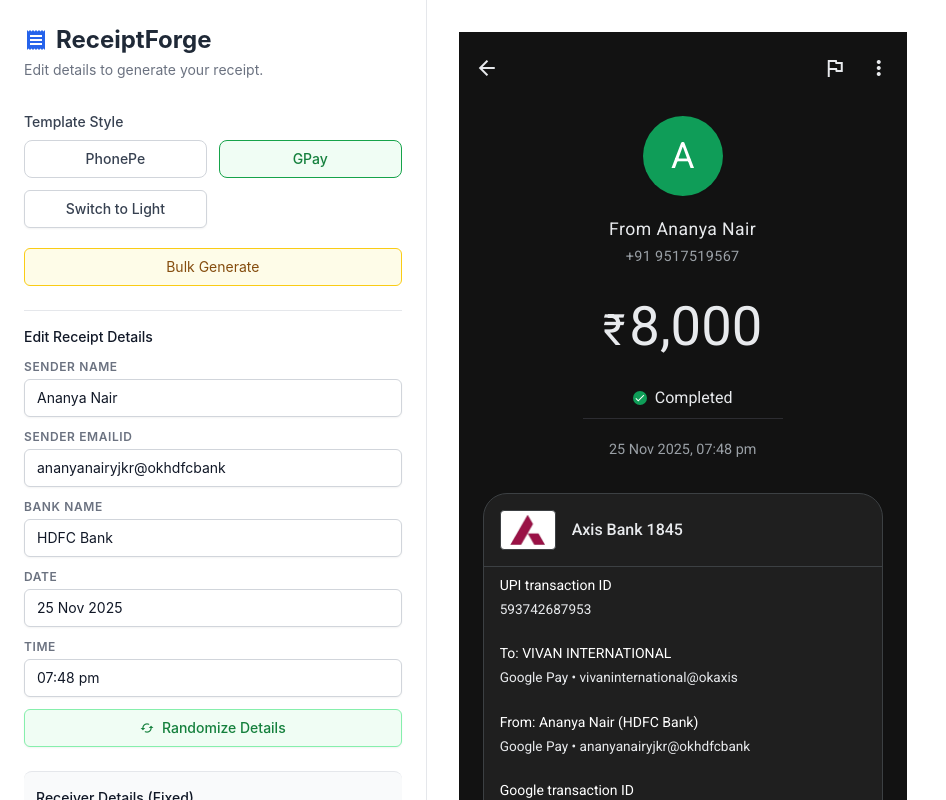
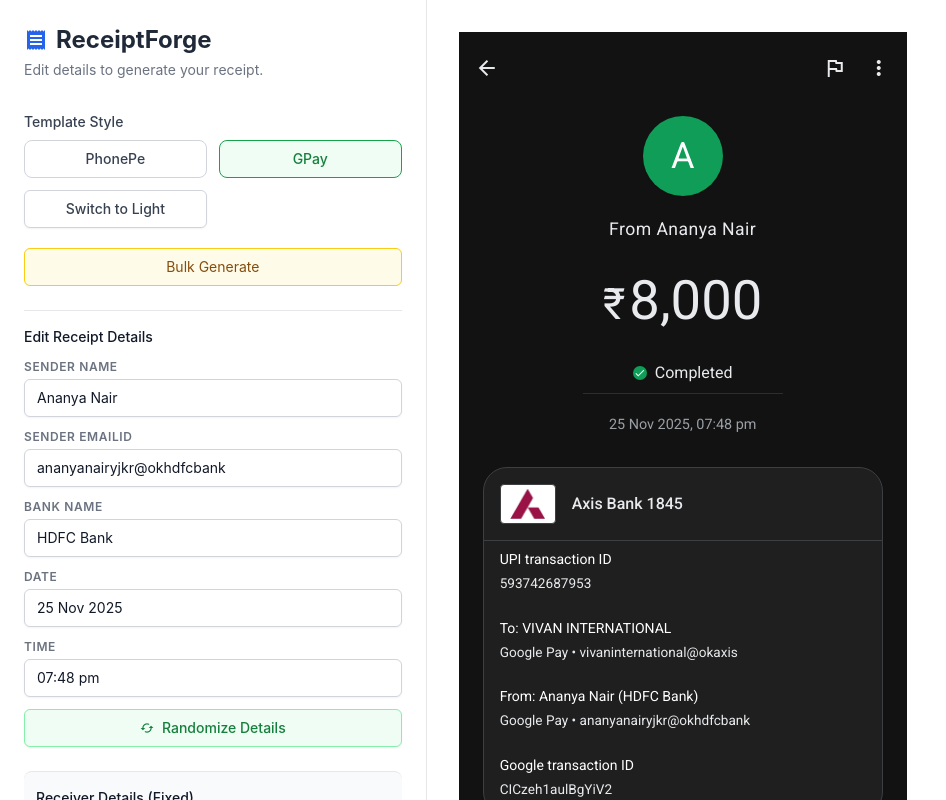
Before and after one commit to spidyboy05/Payment-receipts-editor, a React (Vite) app: page / in a window 1280 px wide. Shown: the whole page, without its empty margins (0-946 px from the left). Built offline with nearby package versions, Linux system fonts and the light colour scheme.

Commit message:
Update GPayReceipt.tsx

```diff
--- a/components/GPayReceipt.tsx
+++ b/components/GPayReceipt.tsx
@@ -48,9 +48,9 @@ export const GPayReceipt: React.FC<Props> = ({ data }) => {
         </p>
 
         {/* Mobile Number */}
-        <p className={`text-[0.9rem] ${textSecondary} mt-1 font-normal tracking-wide`}>
+        {/* <p className={`text-[0.9rem] ${textSecondary} mt-1 font-normal tracking-wide`}>
             {data.senderMobile || data.senderId}
-        </p>
+        </p> */}
 
         {/* Amount - Specific Font Weight and Size */}
         <div className="mt-8 mb-8 flex items-baseline space-x-1">
@@ -123,7 +123,7 @@ export const GPayReceipt: React.FC<Props> = ({ data }) => {
 
                 <div>
                   <p className={`${labelClass} text-sm  mb-1`}>Google transaction ID</p>
-                  <p className={`${textPrimary} text-[0.85rem] font-normal`}>CICAgLD{data.transactionId.substring(0, 5)}-vYw</p>
+                  <p className={`${textPrimary} text-[0.85rem] font-normal`}>{data.utr}</p>
                 </div>
             </div>
             </div>
```
